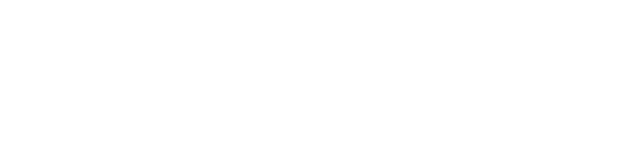
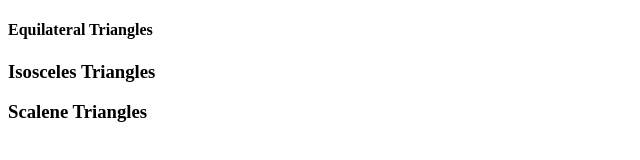
Before and after one commit to Nelliewangari/Triangle, a plain HTML site: page index.html in a window 1280 px wide. Shown: the whole page, without its empty margins (0-640 px from the left). Drawn offline with Linux system fonts and the light colour scheme.

Commit message:
add html tags

```diff
--- a/index.html
+++ b/index.html
@@ -1,9 +1,22 @@
 <!DOCTYPE html>
 <html>
   <head>
-    <title></title>
+    <title>Triangle Tractor</title>
   </head>
   <body>
+    <script language="javascript">
+    </script>
+  </body>
+  <div class="equ"="equilateral">
+          <h4>Equilateral Triangles</h4>
+          <ul id="equilateral"></ul>
+        </div>
+        <div class="isos="isosceles">
+          <h3>Isosceles Triangles</h3>
+          <ul id="isosceles"></ul>
+        </div>
+        <div class="scal" id ="scalene">
+          <h3>Scalene Triangles</h3>
+          <ul id="scalene"></ul>
 
-  </body>
 </html>
```
